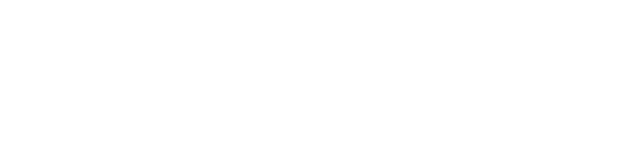
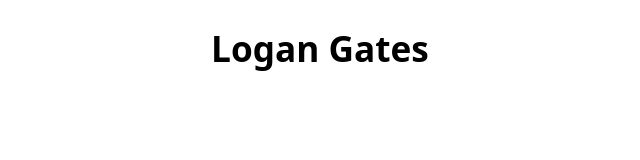
Before and after one commit to LoloGats/test-website-on-github-pages, a plain HTML site: page index.html in a window 1280 px wide. Shown: the whole page, without its empty margins (29-669 px from the left). Drawn offline with nearby package versions, Linux system fonts and the light colour scheme.

Commit message:
Update index.html

```diff
--- a/index.html
+++ b/index.html
@@ -5,6 +5,7 @@
   <meta charset="UTF-8">
   <meta name="viewport" content="width=device-width, initial-scale=1.0">
   <title>Logan Gates</title>
+  <h1>Logan Gates</h1>
 </head>
   <body>
 
```
